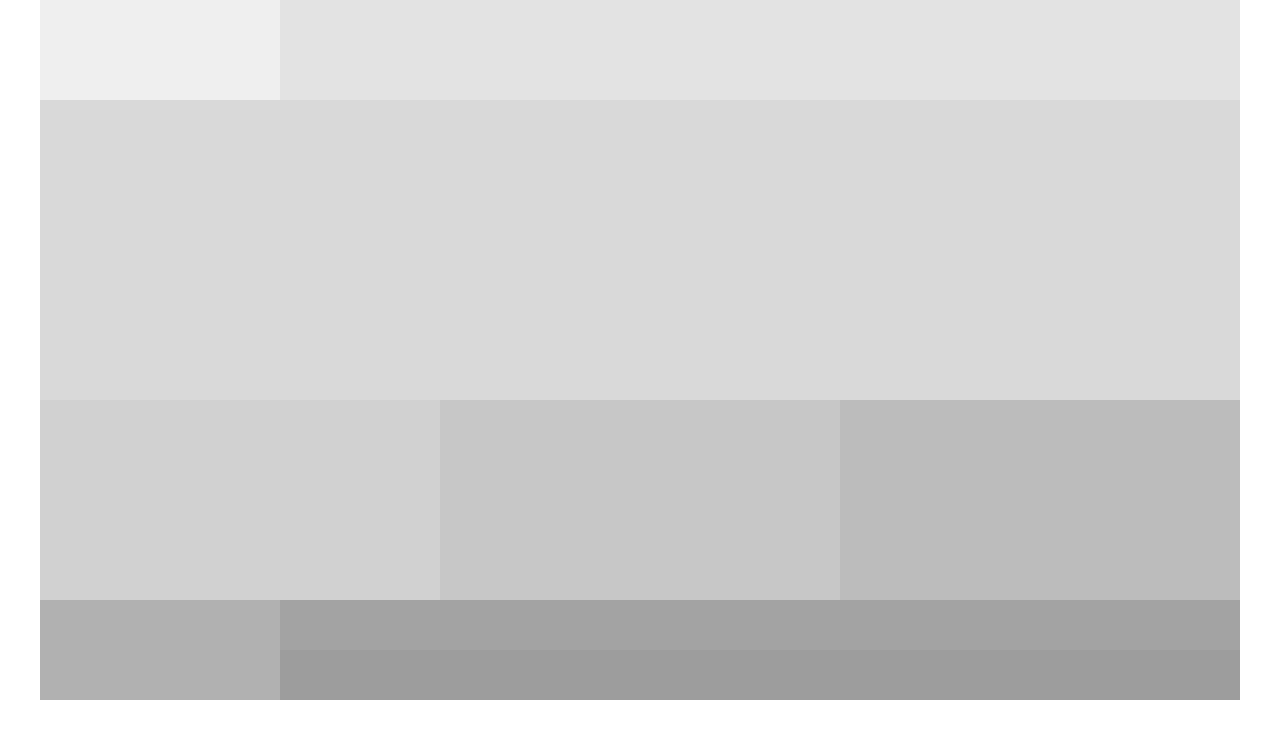
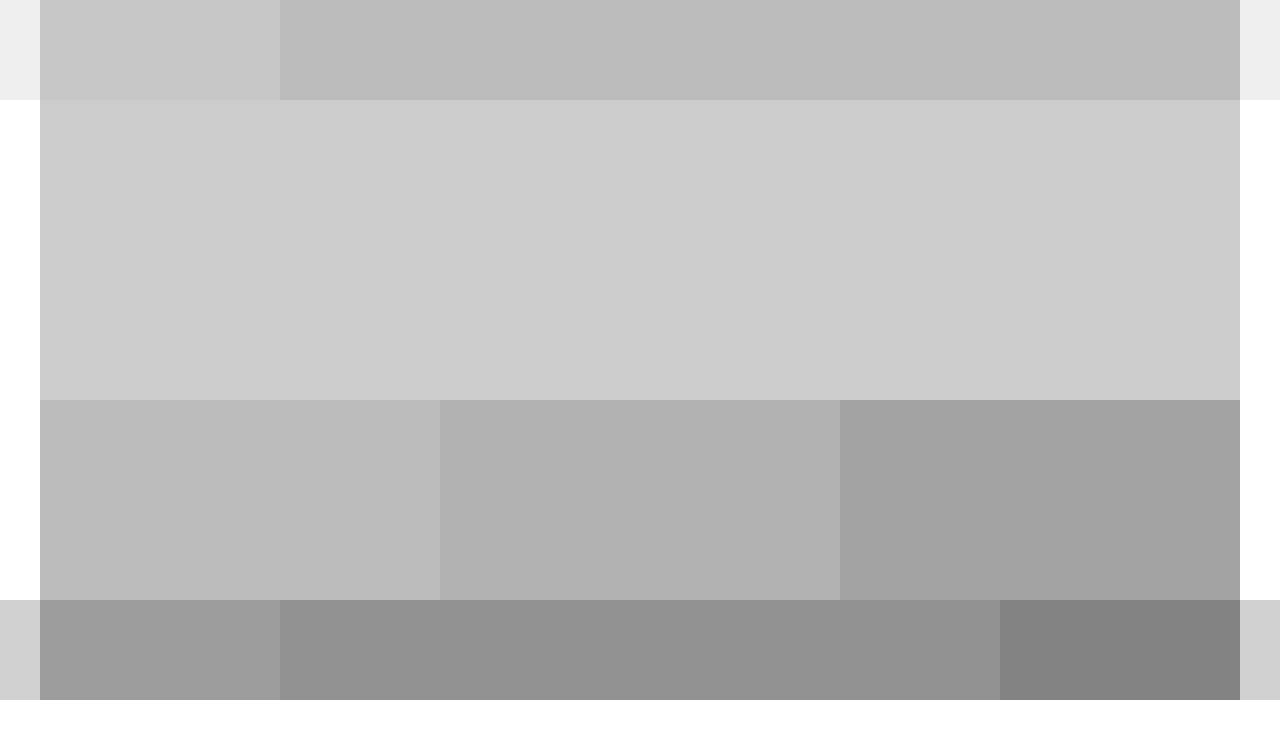
Before and after one commit to JoJo1003/HTML, a plain HTML site: page index3.html in a window 1280 px wide. Drawn offline with Linux system fonts and the light colour scheme.

Commit message:
웹디자인 레이아웃B-3
3일차

```diff
--- a/index3.html
+++ b/index3.html
@@ -3,106 +3,113 @@
 <head>
     <meta charset="UTF-8">
     <meta name="viewport" content="width=device-width, initial-scale=1.0">
-    <title>웹디자인기능사 레이아웃 A-3</title>
+    <title>웹디자인기능사 레이아웃 B-3</title>
     <style>
         * {
             margin: 0;
             padding: 0;
         }
         #wrap {
-            width: 1200px;
-            margin: 0 auto;
+            width: 100%;
         }
         #header {
             width: 100%;
-            display: flex;
+            background-color: #efefef;
         }
         #header .logo {
             width: 20%;
             height: 100px;
-            background-color: #efefef;
+            background-color: #c7c7c7;
         }
         #header .nav {
             width: 80%;
             height: 100px;
-            background-color: #e3e3e3;
+            background-color: #bcbcbc;
         }
-
         #slider {
             width: 100%;
             height: 300px;
-            background-color: #d9d9d9;
         }
-        #main {
+        #contents {
             width: 100%;
-            display: flex;
         }
-        #main .content1 {
-            width: 33.3333%;
-            height: 200px;
-            background-color: #d1d1d1;
-        }
-        #main .content2 {
-            width: 33.33%;
-            height: 200px;
-            background-color: #c7c7c7;
-        }
-        #main .content3 {
+        #contents .content1 {
             width: 33.3333%;
             height: 200px;
             background-color: #bcbcbc;
         }
+        #contents .content2 {
+            width: 33.3333%;
+            height: 200px;
+            background-color: #b1b1b1;
+        }
+        #contents .content3 {
+            width: 33.3333%;
+            height: 200px;
+            background-color: #a3a3a3;
+        }
         #footer {
             width: 100%;
-            display: flex;
+            height: 100px;
+            background-color: #d1d1d1;
         }
         #footer .footer1 {
             width: 20%;
             height: 100px;
-            background-color: #b1b1b1;
+            background-color: #9d9d9d;
         }
         #footer .footer2 {
-            width: 80%;
+            width: 60%;
+            height: 100px;
+            background-color: #929292;
         }
-        #footer .footer2 .footer2-1 {
-            width: 100%;
-            height: 50px;
-            background-color: #a3a3a3;
+        #footer .footer3 {
+            width: 20%;
+            height: 100px;
+            background-color: #838383;
         }
-        #footer .footer2 .footer2-2 {
-            width: 100%;
-            height: 50px;
-            background-color: #9d9d9d;
+        .container {
+            width: 1200px;
+            height: inherit;
+            margin: 0 auto;
+            background-color: rgba(0,0,0,0.2);
+            display: flex;
         }
     </style>
 </head>
 <body>
         <div id="wrap">
             <header id="header">
+                <div class="container">
                     <h1 class="logo"></h1>
                     <nav class="nav"></nav>
+                </div>
             </header>
             <!-- //header -->
 
             <article id="slider">
+                <div class="container"></div>
             </article>
             <!-- //slider -->
 
-        <main id="main">
+            <main id="contents">
+                <div class="container">
                     <section class="content1"></section>
                     <section class="content2"></section>
                     <section class="content3"></section>
+                </div>
             </main>
-        <!-- //main -->
+            <!-- //contents -->
 
             <footer id="footer">
+                <div class="container">
                     <div class="footer1"></div>
-            <div class="footer2">
-                <div class="footer2-1"></div>
-                <div class="footer2-2"></div>
+                    <div class="footer2"></div>
+                    <div class="footer3"></div>
                 </div>
             </footer>
             <!-- //footer -->
         </div>
+        <!-- //wrap -->
 </body>
 </html>
```
Lines whose indentation alone changed are shown as unchanged.
